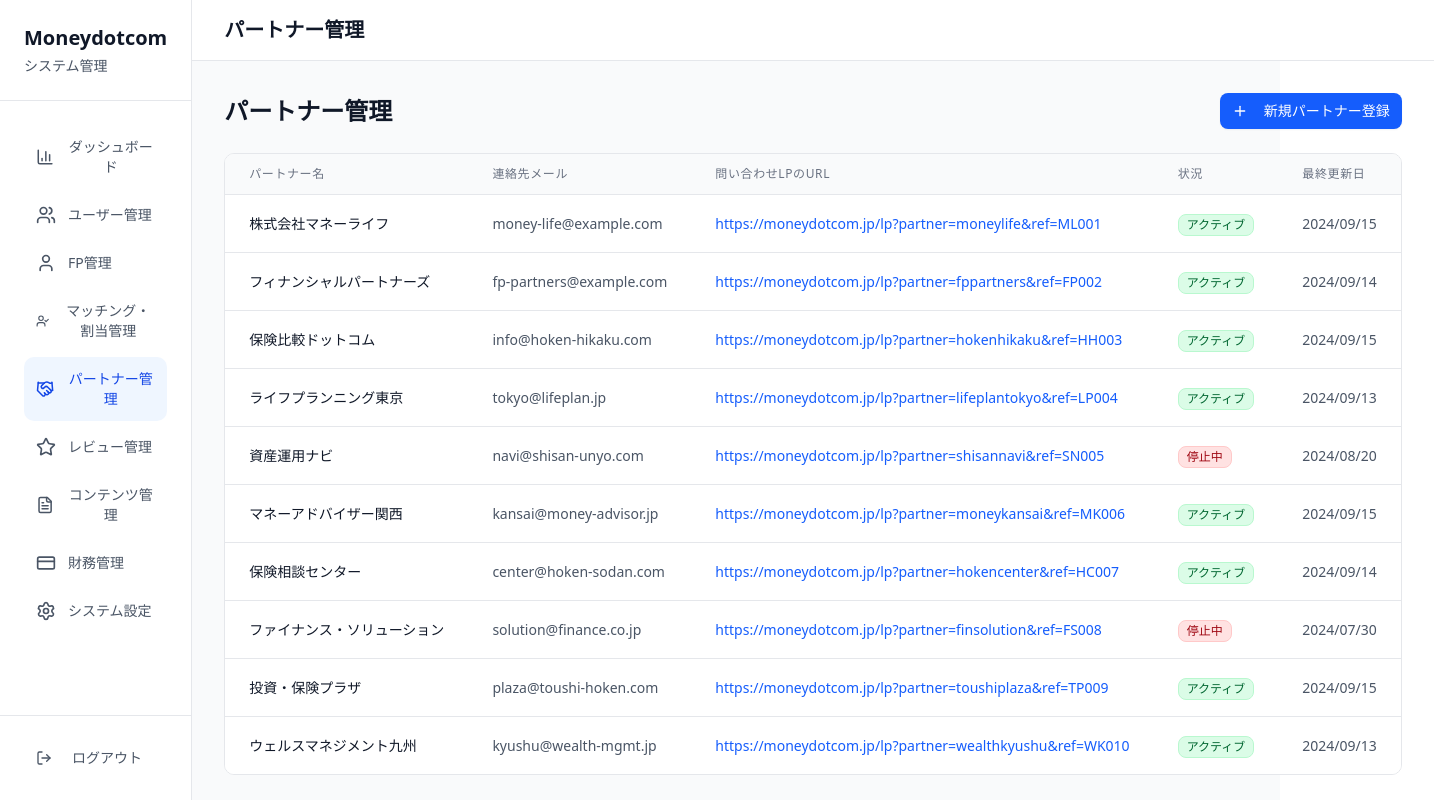
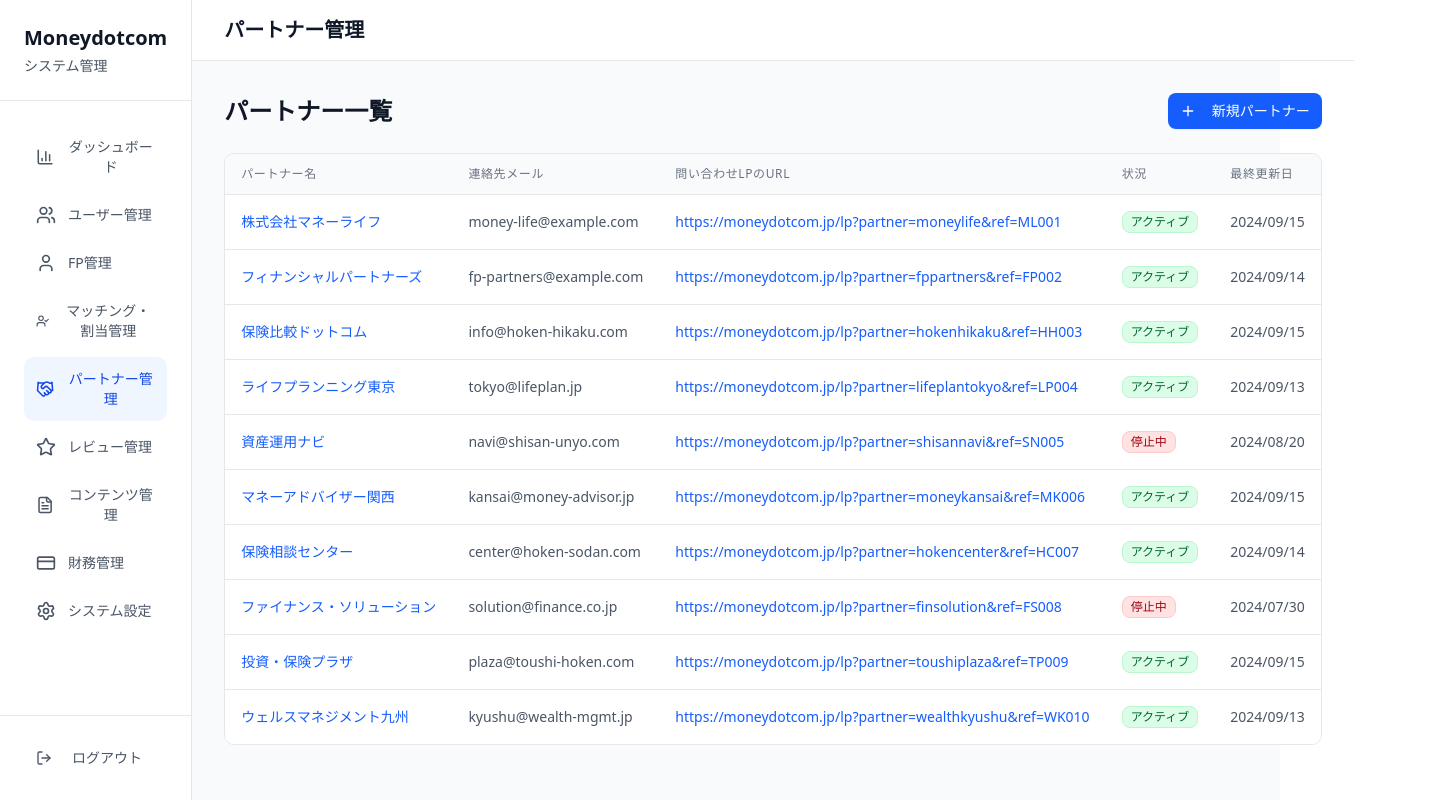
Before and after one commit to tristan-dev-jp/mndc-systemadmin-prototype, a Next.js app: page /mndc-systemadmin-prototype/ in a window 1280 px wide. Both pictures are taken after a click on the button "パートナー管理". Shown: the whole page, 1434 px wide, since content can reach past the window. Built offline with nearby package versions, Linux system fonts and the light colour scheme.

Commit message:
add new partner modal window implementation

```diff
--- a/src/components/sections/PartnerManagement.tsx
+++ b/src/components/sections/PartnerManagement.tsx
@@ -2,62 +2,153 @@
 
 import { useState } from "react";
 import { Plus } from "lucide-react";
-import type { Partner } from "@/lib/types";
-import { mockPartners } from "@/data/partners";
+import { Button } from "@/components/ui/button";
 import { Badge } from "@/components/ui/badge";
-import { Button } from "@/components/ui/button";
 import {
   Dialog,
   DialogContent,
   DialogHeader,
   DialogTitle,
+  DialogFooter,
+  DialogDescription,
 } from "@/components/ui/dialog";
+import { Input } from "@/components/ui/input";
+import {
+  Select,
+  SelectContent,
+  SelectItem,
+  SelectTrigger,
+  SelectValue,
+} from "@/components/ui/select";
+import { mockPartners } from "@/data/partners";
+import type { Partner } from "@/lib/types";
 
 // ============================================================================
 // New Partner Modal Component
 // ============================================================================
-
-type NewPartnerFormData = {
-  name: string;
-  contactEmail: string;
-  lpUrl: string;
-  status: "アクティブ" | "停止中";
-};
-
 interface NewPartnerModalProps {
   isOpen: boolean;
   onClose: () => void;
-  onSubmit: (data: NewPartnerFormData) => void;
+  onAddPartner: (newPartner: Omit<Partner, "id" | "lastUpdated">) => void;
 }
 
-function NewPartnerModal({ isOpen, onClose, onSubmit }: NewPartnerModalProps) {
-  const initialFormData: NewPartnerFormData = {
-    name: "",
-    contactEmail: "",
-    lpUrl: "",
-    status: "アクティブ",
-  };
-  const [formData, setFormData] = useState<NewPartnerFormData>(initialFormData);
-
+function NewPartnerModal({
+  isOpen,
+  onClose,
+  onAddPartner,
+}: NewPartnerModalProps) {
+  const [partnerName, setPartnerName] = useState("");
+  const [contactEmail, setContactEmail] = useState("");
+  const [lpUrl, setLpUrl] = useState("");
+  const [status, setStatus] = useState<"アクティブ" | "停止中">("アクティブ");
   const handleSubmit = () => {
-    onSubmit(formData);
+    if (!partnerName || !contactEmail || !lpUrl) {
+      // In a real app, you'd show a more user-friendly validation message.
+      alert("すべてのフィールドを入力してください。");
+      return;
+    }
+    onAddPartner({
+      name: partnerName,
+      contactEmail,
+      lpUrl,
+      status,
+    });
+    onClose();
   };
 
-  // The form UI will be built in Step 2. For now, this is the basic structure.
   return (
     <Dialog open={isOpen} onOpenChange={onClose}>
-      <DialogContent>
+      <DialogContent className="sm:max-w-[525px]">
         <DialogHeader>
           <DialogTitle>新規パートナー登録</DialogTitle>
+          <DialogDescription>
+            新しいパートナーの情報を入力してください。
+          </DialogDescription>
         </DialogHeader>
-        {/* The form UI will be built in Step 2 */}
+        <div className="grid gap-4 py-4">
+          <div className="grid grid-cols-4 items-center gap-4">
+            <label htmlFor="name" className="text-right text-sm">
+              パートナー名
+            </label>
+            <Input
+              id="name"
+              value={partnerName}
+              onChange={(e) => setPartnerName(e.target.value)}
+              className="col-span-3"
+            />
+          </div>
+          <div className="grid grid-cols-4 items-center gap-4">
+            <label htmlFor="email" className="text-right text-sm">
+              連絡先メール
+            </label>
+            <Input
+              id="email"
+              type="email"
+              value={contactEmail}
+              onChange={(e) => setContactEmail(e.target.value)}
+              className="col-span-3"
+            />
+          </div>
+          <div className="grid grid-cols-4 items-center gap-4">
+            <label htmlFor="lpUrl" className="text-right text-sm">
+              LPのURL
+            </label>
+            <Input
+              id="lpUrl"
+              value={lpUrl}
+              onChange={(e) => setLpUrl(e.target.value)}
+              className="col-span-3"
+            />
+          </div>
+          <div className="grid grid-cols-4 items-center gap-4">
+            <label htmlFor="status" className="text-right text-sm">
+              状況
+            </label>
+            <Select
+              value={status}
+              onValueChange={(value: "アクティブ" | "停止中") =>
+                setStatus(value)
+              }
+            >
+              <SelectTrigger className="col-span-3">
+                <SelectValue />
+              </SelectTrigger>
+              <SelectContent>
+                <SelectItem value="アクティブ">アクティブ</SelectItem>
+                <SelectItem value="停止中">停止中</SelectItem>
+              </SelectContent>
+            </Select>
+          </div>
+        </div>
+        <DialogFooter>
+          <Button variant="outline" onClick={onClose}>
+            キャンセル
+          </Button>
+          <Button onClick={handleSubmit}>登録</Button>
+        </DialogFooter>
       </DialogContent>
     </Dialog>
   );
 }
 
+// ============================================================================
+// Partner List Page Component
+// ============================================================================
 export function PartnerManagementPage() {
   const [partners, setPartners] = useState<Partner[]>(mockPartners);
+  const [isModalOpen, setIsModalOpen] = useState(false);
+
+  const handleAddPartner = (
+    newPartnerData: Omit<Partner, "id" | "lastUpdated">
+  ) => {
+    const newPartner: Partner = {
+      ...newPartnerData,
+      id: `PART${String(partners.length + 1).padStart(3, "0")}`,
+      lastUpdated: new Date().toLocaleDateString("ja-JP"),
+    };
+    setPartners((prevPartners) => [newPartner, ...prevPartners]);
+    console.log("New Partner Added:", newPartner);
+  };
 
   const getStatusBadgeColor = (status: "アクティブ" | "停止中") => {
     return status === "アクティブ"
@@ -68,10 +159,13 @@ export function PartnerManagementPage() {
   return (
     <div className="space-y-6">
       <div className="flex items-center justify-between">
-        <h2 className="text-2xl font-bold text-gray-900">パートナー管理</h2>
-        <Button className="bg-blue-600 hover:bg-blue-700 text-white">
+        <h2 className="text-2xl font-bold text-gray-900">パートナー一覧</h2>
+        <Button
+          onClick={() => setIsModalOpen(true)}
+          className="bg-blue-600 hover:bg-blue-700 text-white"
+        >
           <Plus className="h-4 w-4 mr-2" />
-          新規パートナー登録
+          新規パートナー
         </Button>
       </div>
 
@@ -80,47 +174,50 @@ export function PartnerManagementPage() {
           <table className="w-full">
             <thead className="bg-gray-50 border-b border-gray-200">
               <tr>
-                <th className="px-6 py-3 text-left text-xs font-medium text-gray-500 uppercase tracking-wider">
-                  パートナー名
-                </th>
-                <th className="px-6 py-3 text-left text-xs font-medium text-gray-500 uppercase tracking-wider">
-                  連絡先メール
-                </th>
-                <th className="px-6 py-3 text-left text-xs font-medium text-gray-500 uppercase tracking-wider">
-                  問い合わせLPのURL
-                </th>
-                <th className="px-6 py-3 text-left text-xs font-medium text-gray-500 uppercase tracking-wider">
-                  状況
-                </th>
-                <th className="px-6 py-3 text-left text-xs font-medium text-gray-500 uppercase tracking-wider">
-                  最終更新日
-                </th>
+                {[
+                  "パートナー名",
+                  "連絡先メール",
+                  "問い合わせLPのURL",
+                  "状況",
+                  "最終更新日",
+                ].map((header) => (
+                  <th
+                    key={header}
+                    className="px-4 py-3 text-left text-xs font-medium text-gray-500 uppercase tracking-wider"
+                  >
+                    {header}
+                  </th>
+                ))}
               </tr>
             </thead>
             <tbody className="bg-white divide-y divide-gray-200">
               {partners.map((partner) => (
-                <tr key={partner.id} className="hover:bg-gray-50">
-                  <td className="px-6 py-4 whitespace-nowrap text-sm font-medium text-gray-900">
+                <tr
+                  key={partner.id}
+                  className="hover:bg-gray-50 cursor-pointer"
+                >
+                  <td className="px-4 py-4 whitespace-nowrap text-sm font-medium text-blue-600 hover:underline">
                     {partner.name}
                   </td>
-                  <td className="px-6 py-4 whitespace-nowrap text-sm text-gray-600">
+                  <td className="px-4 py-4 whitespace-nowrap text-sm text-gray-600">
                     {partner.contactEmail}
                   </td>
-                  <td className="px-6 py-4 whitespace-nowrap text-sm text-blue-600 hover:underline">
+                  <td className="px-4 py-4 whitespace-nowrap text-sm text-gray-600">
                     <a
                       href={partner.lpUrl}
                       target="_blank"
                       rel="noopener noreferrer"
+                      className="text-blue-600 hover:underline"
                     >
                       {partner.lpUrl}
                     </a>
                   </td>
-                  <td className="px-6 py-4 whitespace-nowrap">
+                  <td className="px-4 py-4 whitespace-nowrap text-sm">
                     <Badge className={getStatusBadgeColor(partner.status)}>
                       {partner.status}
                     </Badge>
                   </td>
-                  <td className="px-6 py-4 whitespace-nowrap text-sm text-gray-600">
+                  <td className="px-4 py-4 whitespace-nowrap text-sm text-gray-600">
                     {partner.lastUpdated}
                   </td>
                 </tr>
@@ -129,6 +226,13 @@ export function PartnerManagementPage() {
           </table>
         </div>
       </div>
+
+      {/* Render the modal */}
+      <NewPartnerModal
+        isOpen={isModalOpen}
+        onClose={() => setIsModalOpen(false)}
+        onAddPartner={handleAddPartner}
+      />
     </div>
   );
 }
```
